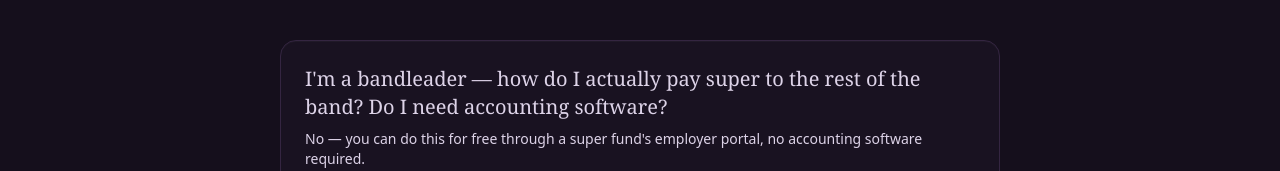
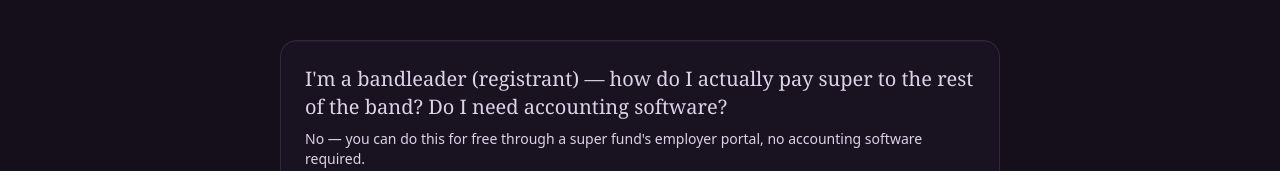
Before and after one commit to goldenleadgenerationau-art/Encore-Super, a React (Vite) app: page /faq in a window 1280 px wide. Shown: the part 221-392 px from the top of the page. Built offline with nearby package versions, Linux system fonts and the light colour scheme; no server answers.

Commit message:
Clarify the bandleader is the registrant, not the contractor, in the FAQ question

```diff
--- a/src/data/faqs.ts
+++ b/src/data/faqs.ts
@@ -11,7 +11,7 @@ export const faqs: Faq[] = [
   {
     id: 'bandleader-pay-band-super',
     question:
-      "I'm a bandleader — how do I actually pay super to the rest of the band? Do I need accounting software?",
+      "I'm a bandleader (registrant) — how do I actually pay super to the rest of the band? Do I need accounting software?",
     preview: 'No — you can do this for free through a super fund\'s employer portal, no accounting software required.',
     answer: [
       "No, you don't need accounting software. You can register directly with a super fund's employer portal and pay through that.",
```
